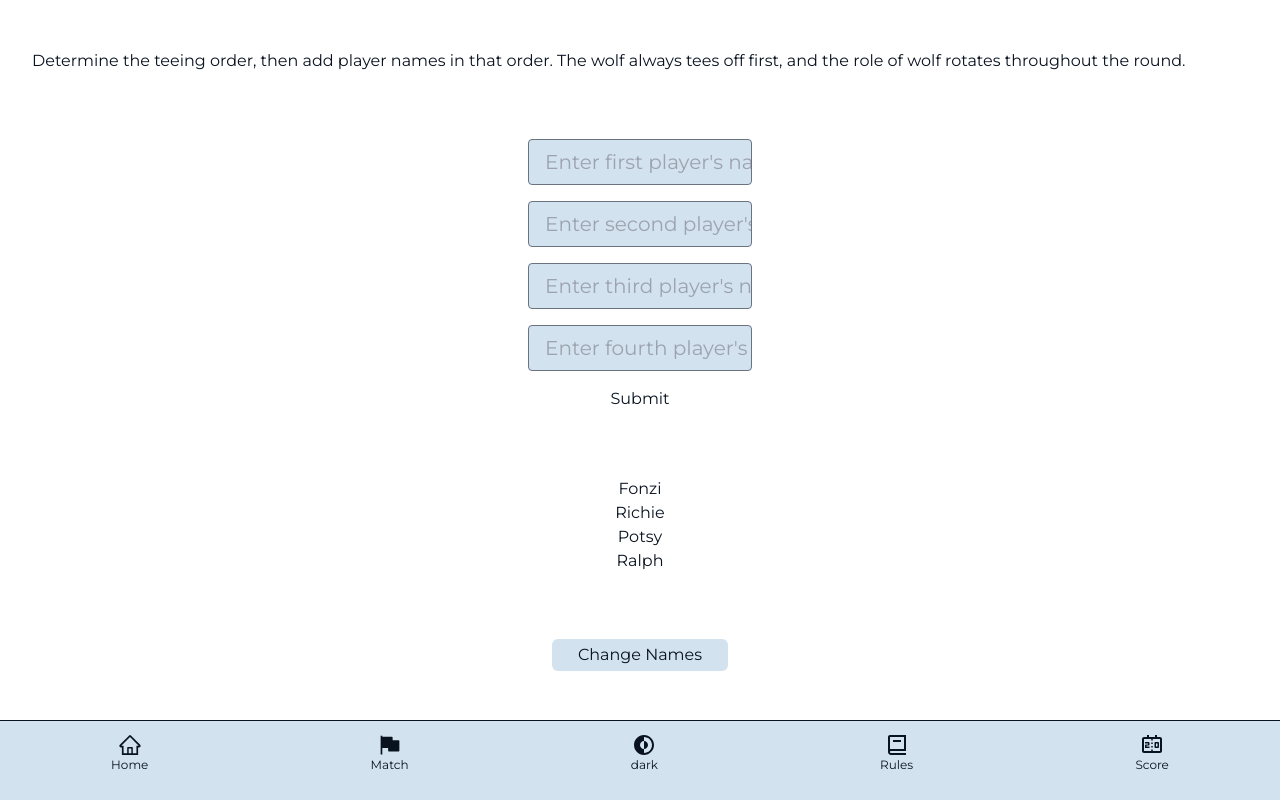
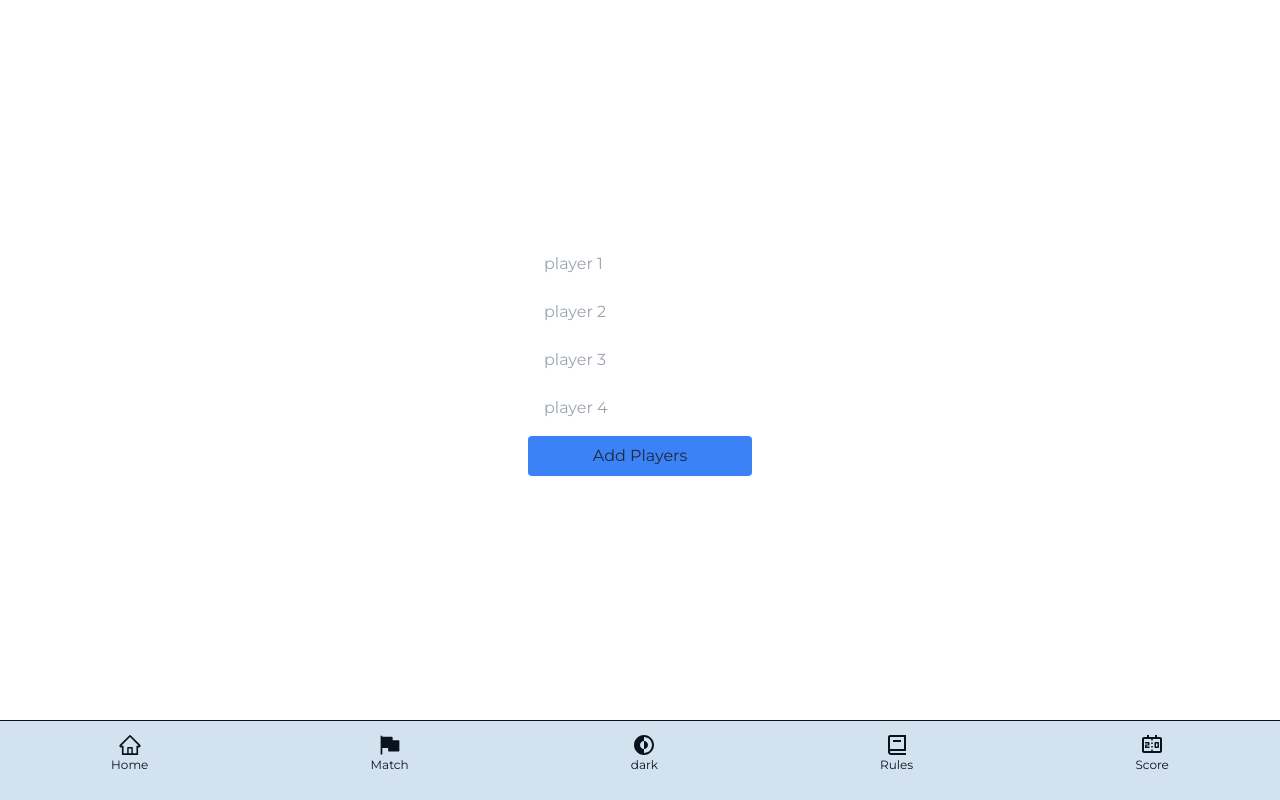
Before and after one commit to JohnStrandt/golf-games, a React (Vite) app: page /Match in a window 1280 px wide. Built offline with nearby package versions, Linux system fonts and the light colour scheme; a web font is replaced by a local one.

Commit message:
add React Hook Form with validation

```diff
--- a/package.json
+++ b/package.json
@@ -12,6 +12,7 @@
   "dependencies": {
     "react": "19.0.0",
     "react-dom": "19.0.0",
+    "react-hook-form": "^7.54.2",
     "react-icons": "^5.4.0",
     "react-router": "^7.1.1"
   },
--- a/src/components/MatchContext.jsx
+++ b/src/components/MatchContext.jsx
@@ -8,32 +8,32 @@ const MatchProvider = ({ children }) => {
   const [matchState, setMatchState] = useState({
     players: [
       {
-        id: 1,
-        name: "Fonzi",
+        id: "player1",
+        name: "",
         roles: Array(18).fill("sheep"),
         scores: Array(18).fill(0),
         points: Array(18).fill(0),
         total: 0,
       },
       {
-        id: 2,
-        name: "Richie",
+        id: "player2",
+        name: "",
         roles: Array(18).fill("sheep"),
         scores: Array(18).fill(0),
         points: Array(18).fill(0),
         total: 0,
       },
       {
-        id: 3,
-        name: "Potsy",
+        id: "player3",
+        name: "",
         roles: Array(18).fill("sheep"),
         scores: Array(18).fill(0),
         points: Array(18).fill(0),
         total: 0,
       },
       {
-        id: 4,
-        name: "Ralph",
+        id: "player4",
+        name: "",
         roles: Array(18).fill("sheep"),
         scores: Array(18).fill(0),
         points: Array(18).fill(0),
@@ -42,7 +42,7 @@ const MatchProvider = ({ children }) => {
     ],
     currentHole: 0,
     wolfIndex: 0,
-    playersSet: false,
+    playState: "setup",
   });
 
   const contextValue = { matchState, setMatchState };
--- a/src/components/Hole.jsx
+++ b/src/components/ScoreHole.jsx
@@ -2,7 +2,7 @@ import { use } from "react";
 import { PlayerScore, Button, NavButton } from "./";
 import { MatchContext } from "../components/MatchContext";
 
-const Hole = () => {
+const ScoreHole = () => {
   const { matchState } = use(MatchContext);
   let players = matchState.players;
   let par = 4;
@@ -30,4 +30,4 @@ const Hole = () => {
   );
 };
 
-export default Hole;
+export default ScoreHole;
--- /dev/null
+++ b/src/components/SetPlayers.jsx
@@ -0,0 +1,84 @@
+/* eslint-disable react/prop-types */
+
+import { useForm } from "react-hook-form";
+import { use } from "react";
+import { MatchContext } from "../components/MatchContext";
+
+const SetPlayers = ({ count }) => {
+  const { setMatchState } = use(MatchContext);
+
+  const nextState = (state) => {
+    console.log(state);
+    setMatchState((prevData) => ({
+      ...prevData,
+      playState: state,
+    }));
+  };
+
+  const {
+    register,
+    handleSubmit,
+    formState: { errors },
+    reset,
+  } = useForm();
+
+  const validateUnique = (value, allValues) => {
+    const values = Object.values(allValues);
+    return (
+      values.indexOf(value) === values.lastIndexOf(value) ||
+      "Names must be unique"
+    );
+  };
+
+  const submitPlayerNames = (data) => {
+    Object.keys(data).map((key) => {
+      updateName(key, data[key]);
+    });
+    reset();
+    nextState("score"); // change back to setTeams
+  };
+
+  const updateName = (playerId, newName) => {
+    setMatchState((prevData) => ({
+      ...prevData,
+      players: prevData.players.map((player) =>
+        player.id === playerId ? { ...player, name: newName } : player,
+      ),
+    }));
+  };
+
+  return (
+    <form
+      onSubmit={handleSubmit(submitPlayerNames)}
+      className="flex flex-col gap-y-2 text-gray-800 mx-auto"
+    >
+      {[...Array(count)].map((_, index) => (
+        <div key={index}>
+          <input
+            className="px-4 py-2 rounded"
+            placeholder={`player ${index + 1}`}
+            {...register(`player${index + 1}`, {
+              required: "Name required",
+              maxLength: { value: 15, message: "Max 15 letters per name" },
+              validate: validateUnique,
+            })}
+          />
+          {errors[`player${index + 1}`] && (
+            <p className="text-red-500">
+              {errors[`player${index + 1}`].message}
+            </p>
+          )}
+        </div>
+      ))}
+
+      <button
+        type="submit"
+        className="bg-blue-500 disabled:bg-gray-500 py-2 rounded"
+      >
+        Add Players
+      </button>
+    </form>
+  );
+};
+
+export default SetPlayers;
--- /dev/null
+++ b/src/components/SetTeams.jsx
@@ -0,0 +1,5 @@
+const SetTeams = () => {
+  return <div className="text-primary text-center">Set Teams</div>;
+};
+
+export default SetTeams;
--- /dev/null
+++ b/src/components/ShowScores.jsx
@@ -0,0 +1,5 @@
+const ShowScores = () => {
+  return <div className="text-primary text-center">Show Scores</div>;
+};
+
+export default ShowScores;
--- a/src/components/WolfSetup.jsx
+++ /dev/null
@@ -1,102 +0,0 @@
-import { use, useState } from "react";
-import { MatchContext } from "../components/MatchContext";
-
-const WolfSetup = () => {
-  const { matchState, setMatchState } = use(MatchContext);
-
-  const [playerNames, setPlayerNames] = useState({
-    player1: "",
-    player2: "",
-    player3: "",
-    player4: "",
-  });
-
-  const togglePlayersSet = () => {
-    setMatchState((prevData) => ({
-      ...prevData,
-      playersSet: true,
-    }));
-  };
-
-  const updateName = (playerId, newName) => {
-    setMatchState((prevData) => ({
-      ...prevData,
-      players: prevData.players.map((player) =>
-        player.id === playerId ? { ...player, name: newName } : player,
-      ),
-    }));
-  };
-
-  const updateNames = (e) => {
-    e.preventDefault();
-    updateName(1, playerNames.player1);
-    updateName(2, playerNames.player2);
-    updateName(3, playerNames.player3);
-    updateName(4, playerNames.player4);
-
-    togglePlayersSet();
-  };
-
-  const handleChange = (e) => {
-    const { name, value } = e.target;
-    setPlayerNames((prev) => {
-      return { ...prev, [name]: value };
-    });
-  };
-
-  return (
-    <section className="flex flex-col p-2 h-[calc(100vh-80px)] justify-around bg-background">
-      <div className="h-full text-primary text-center flex flex-col justify-around">
-        <p className="px-4 text-left">
-          Determine the teeing order, then add player names in that order. The
-          wolf always tees off first, and the role of wolf rotates throughout
-          the round.
-        </p>
-        <form
-          onSubmit={updateNames}
-          className="flex flex-col gap-4 text-primary mx-auto"
-        >
-          <input
-            name="player1"
-            type="text"
-            onChange={handleChange}
-            placeholder="Enter first player's name..."
-            className="border border-gray-500 rounded w-56 py-2 pl-4 text-xl bg-base"
-          />
-          <input
-            name="player2"
-            type="text"
-            onChange={handleChange}
-            placeholder="Enter second player's name..."
-            className="border border-gray-500 rounded w-56 py-2 pl-4 text-xl bg-base"
-          />
-          <input
-            name="player3"
-            type="text"
-            onChange={handleChange}
-            placeholder="Enter third player's name..."
-            className="border border-gray-500 rounded w-56 py-2 pl-4 text-xl bg-base"
-          />
-          <input
-            name="player4"
-            type="text"
-            onChange={handleChange}
-            placeholder="Enter fourth player's name..."
-            className="border border-gray-500 rounded w-56 py-2 pl-4 text-xl bg-base"
-          />
-          <button>Submit</button>
-        </form>
-        <ul>
-          {matchState.players.map((player) => (
-            <li key={player.id}>{player.name}</li>
-          ))}
-        </ul>
-        <button className="bg-base w-44 py-1 rounded-md mx-auto" type="submit">
-          Change Names
-        </button>
-      </div>
-    </section>
-  );
-};
-
-export default WolfSetup;
--- a/src/sections/Match.jsx
+++ b/src/sections/Match.jsx
@@ -1,17 +1,20 @@
-import { Hole, WolfSetup } from "../components";
+import { SetPlayers, SetTeams, ScoreHole, ShowScores } from "../components";
+
 import { use } from "react";
-
 import { MatchContext } from "../components/MatchContext";
 
 const Match = () => {
   const { matchState } = use(MatchContext);
-  let ready = matchState.playersSet;
-  // update to state machine variable?
+  let state = matchState.playState;
+
+  let four = 4;
 
   return (
     <section className="flex flex-col p-2 h-[calc(100vh-80px)] justify-around bg-background">
-      {!ready && <WolfSetup />}
-      {ready && <Hole />}
+      {state == "setup" && <SetPlayers count={four} />}
+      {state == "teams" && <SetTeams />}
+      {state == "score" && <ScoreHole />}
+      {state == "leaderboard" && <ShowScores />}
     </section>
   );
 };
```
Also changed, not shown: src/components/index.js (+10 -4 lines), 1 other file (tests, documents, lock files or other folders).
